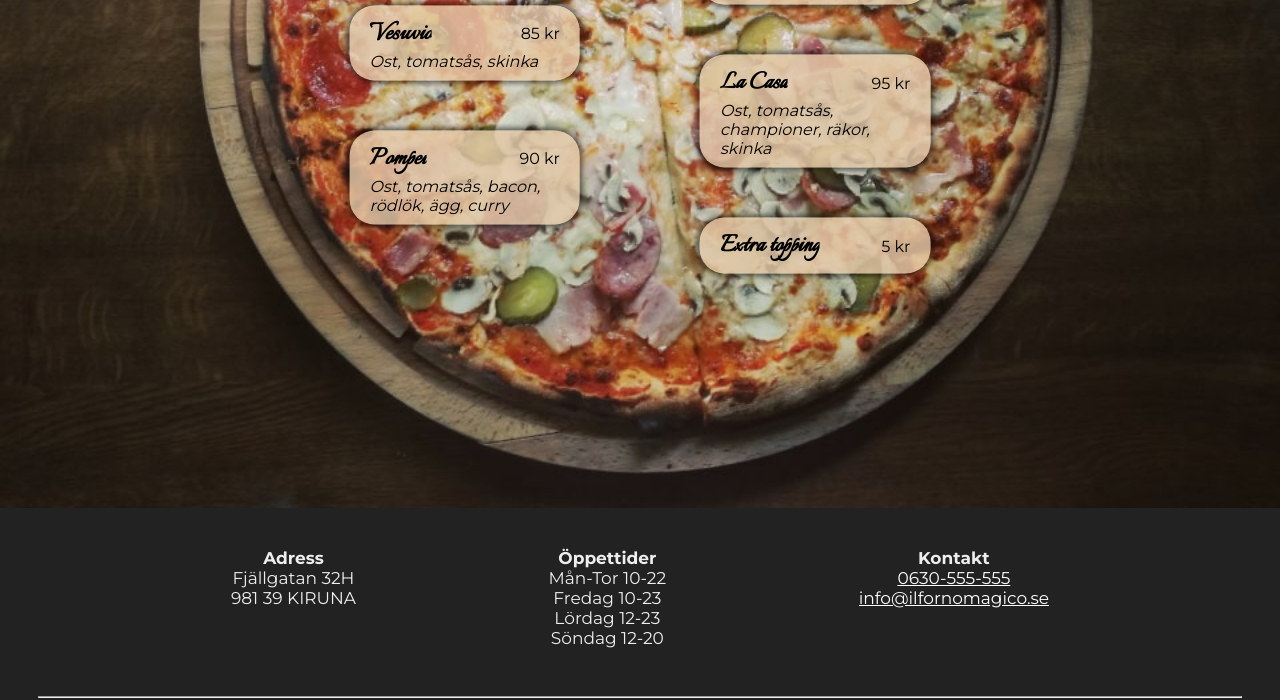
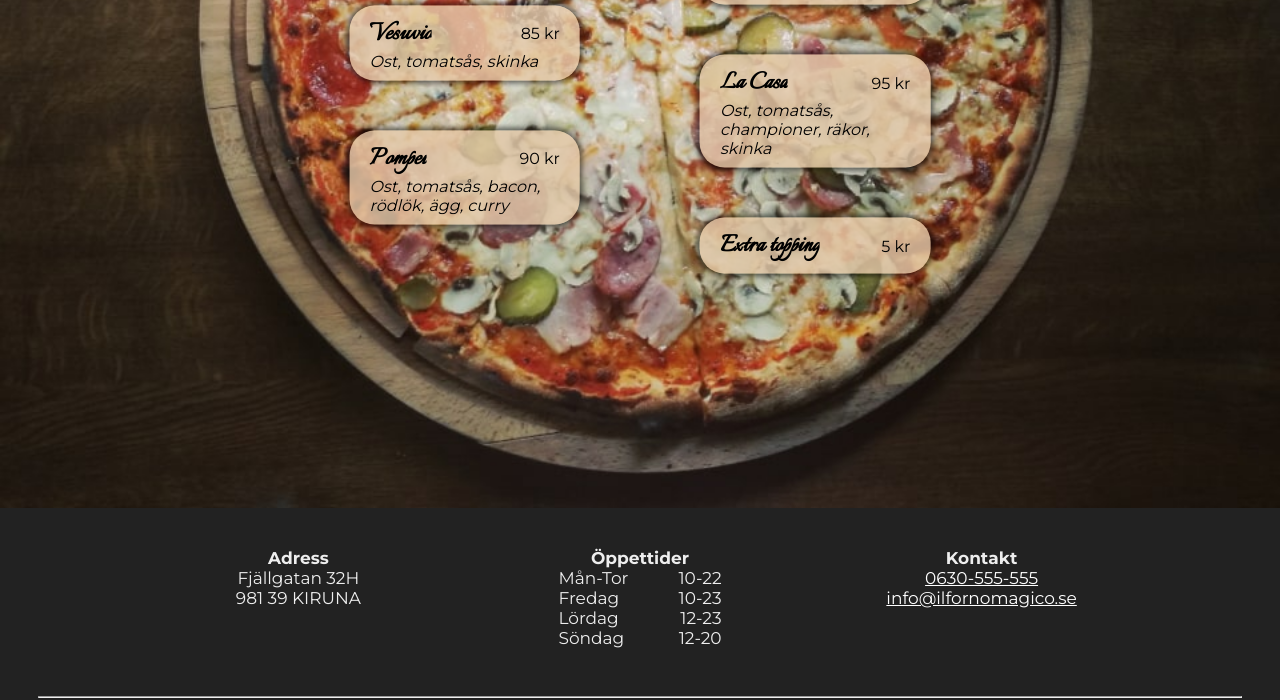
Before and after one commit to ivar117/JITS-pizzeria, a website: page index.html in a window 1280 px wide. Shown: the part 1305-2005 px from the top of the page. Drawn offline with Linux system fonts and the light colour scheme.

Commit message:
justering av öppettider placering i footer

```diff
--- a/index.html
+++ b/index.html
@@ -34,27 +34,31 @@
     <footer>
         <div id="footer-info">
             <div id="address" class="footer-content">
-                <p>
                 <b>Adress</b>
                 <br>Fjällgatan 32H
                 <br>981 39 KIRUNA
-                </p>
             </div>
             <div id="opening-hours" class="footer-content">
-                <p>
                 <b>Öppettider</b>
-                    <br>Mån-Tor 10-22
-                    <br>Fredag 10-23
-                    <br>Lördag 12-23
-                    <br>Söndag 12-20
-                </p>
+                <div class="align-container">
+                    <div class="left">
+                        Mån-Tor<br>
+                        Fredag<br>
+                        Lördag<br>
+                        Söndag
+                    </div>
+                    <div class="right">
+                        10-22<br>
+                        10-23<br>
+                        12-23<br>
+                        12-20
+                    </div>
+                </div>
             </div>
             <div id="contact" class="footer-content">
-                <p>
                 <b>Kontakt</b>
                 <br><a id="phone" href="tel:0630-555-555">0630-555-555</a>
                 <br><a id="email" href="mailto:info@ilfornomagico.se">info@ilfornomagico.se</a>
-                </p>
             </div>
         </div>
         <hr style="margin-top: 3vh">
--- a/styles/style.css
+++ b/styles/style.css
@@ -131,6 +131,32 @@ footer {
     font-size: var(--footer-font-size);
 }
 
+#opening-hours .align-container {
+   display: flex;
+   gap: 50px;
+   max-width: 180px;
+   margin-left: auto;
+   margin-right: auto;
+}
+
+#opening-hours .align-container .left {
+    margin-right: auto;
+    text-align: left;
+}
+
+#opening-hours .align-container .right {
+    margin-right: left;
+    text-align: right;
+}
+
+#footer-info #address {
+    width: 20vw;
+}
+
+#footer-info #contact {
+    width: 20vw;
+}
+
 #footer-info a {
     color: white;
 }
@@ -244,6 +270,12 @@ a.social-link:hover {
     .footer-content {
         margin: 2.5vh 0;
     }
+    #footer-info #address {
+        width: auto;
+    }
+    #footer-info #contact {
+        width: auto;
+    }
     .content {
         margin-left: 3vw;
         padding: calc(var(--title-font-size)/4);
```
Also changed, not shown: 1 other file. Lines whose indentation alone changed are shown as unchanged.
